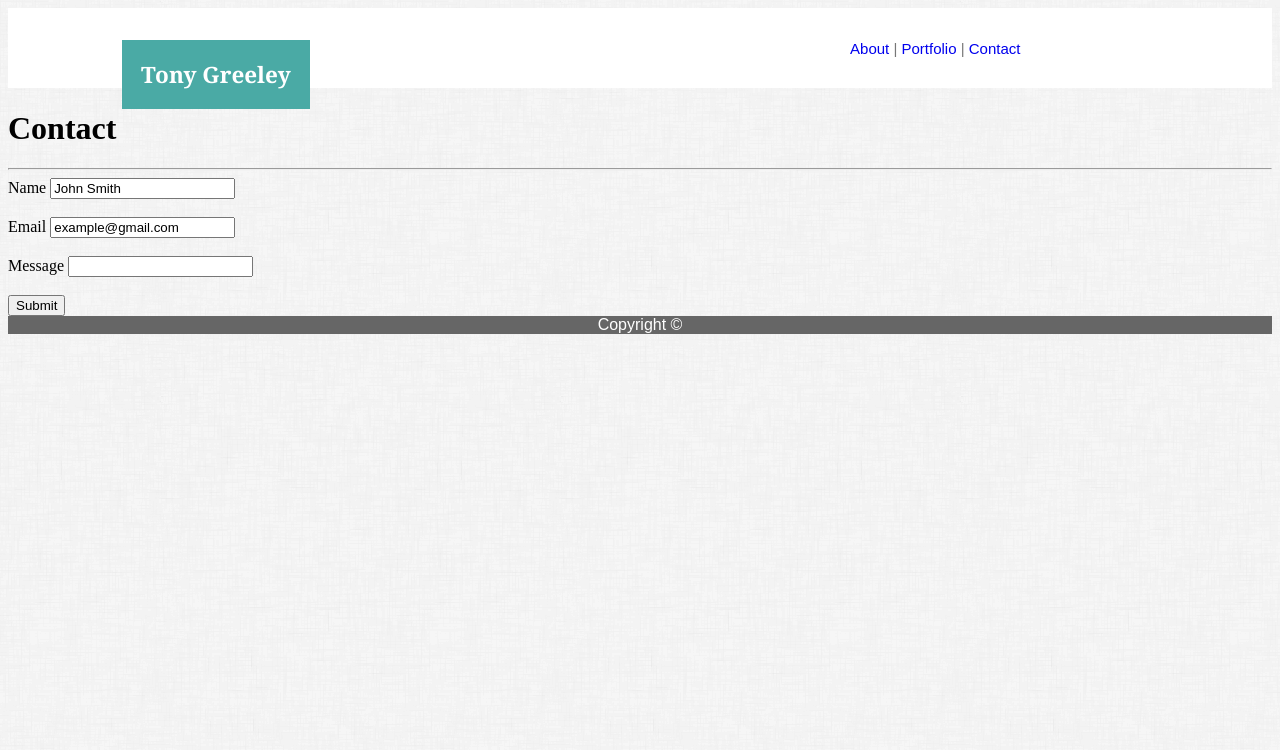
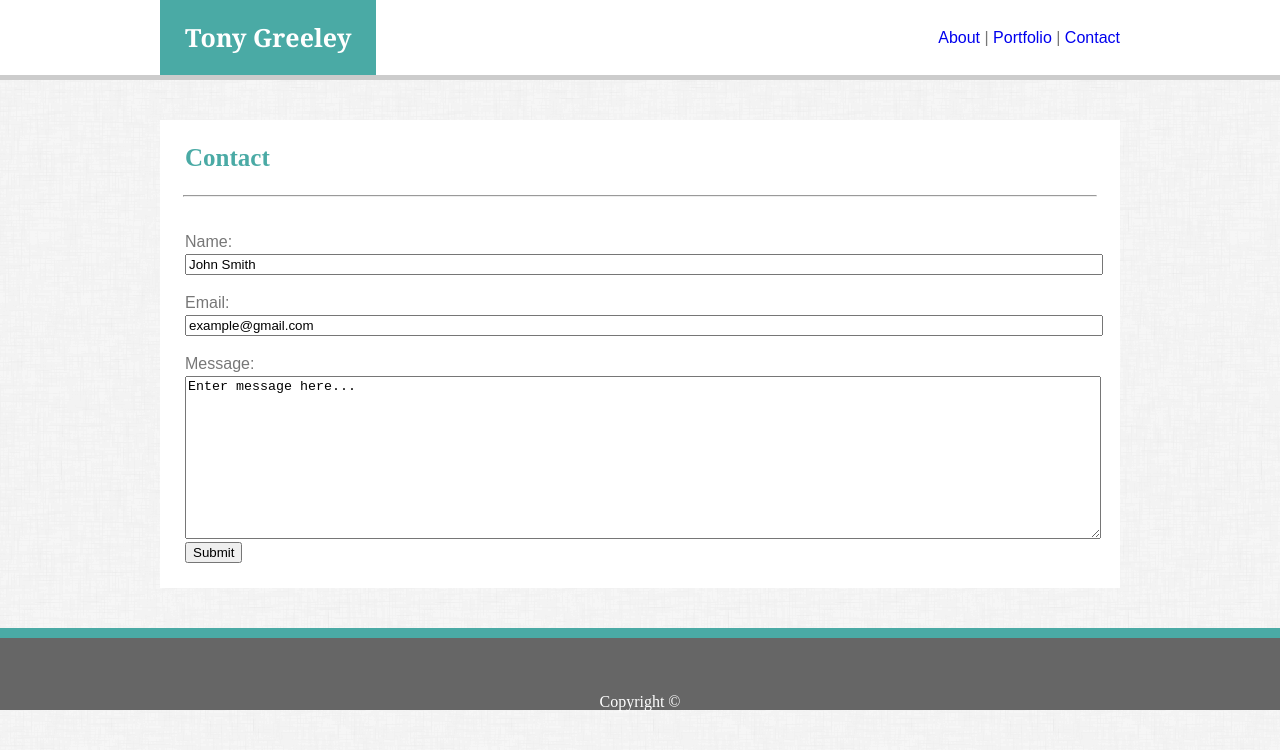
Before and after one commit to tonythetiger323/Basic-Portfolio, a plain HTML site: page contact.html in a window 1280 px wide. Drawn offline with Linux system fonts and the light colour scheme.

Commit message:
Rough Draft

```diff
--- a/assets/css/style.css
+++ b/assets/css/style.css
@@ -1,3 +1,52 @@
+/* http://meyerweb.com/eric/tools/css/reset/
+   v2.0 | 20110126
+   License: none (public domain)
+*/
+
+html, body, div, span, applet, object, iframe,
+h1, h2, h3, h4, h5, h6, p, blockquote, pre,
+a, abbr, acronym, address, big, cite, code,
+del, dfn, em, img, ins, kbd, q, s, samp,
+small, strike, strong, sub, sup, tt, var,
+b, u, i, center,
+dl, dt, dd, ol, ul, li,
+fieldset, form, label, legend,
+table, caption, tbody, tfoot, thead, tr, th, td,
+article, aside, canvas, details, embed,
+figure, figcaption, footer, header, hgroup,
+menu, nav, output, ruby, section, summary,
+time, mark, audio, video {
+	margin: 0;
+	padding: 0;
+	border: 0;
+	font-size: 100%;
+	font: inherit;
+	vertical-align: baseline;
+}
+/* HTML5 display-role reset for older browsers */
+article, aside, details, figcaption, figure,
+footer, header, hgroup, menu, nav, section {
+	display: block;
+}
+body {
+	line-height: 1;
+}
+ol, ul {
+	list-style: none;
+}
+blockquote, q {
+	quotes: none;
+}
+blockquote:before, blockquote:after,
+q:before, q:after {
+	content: '';
+	content: none;
+}
+table {
+	border-collapse: collapse;
+	border-spacing: 0;
+}
+
 body {
     background-image: url(../images/dust_scratches.png)
 }
@@ -6,56 +55,131 @@ a:link {
     text-decoration: none;
 }
 
+a:visted {
+    color: #777;
+}
+
 nav {
-    padding-top: 2.5%;
-    padding-bottom: 2.5%;
-    padding-right: 10%;
-    text-align: right;
-    font-family: "Arial", "Helvetica Neue", Helvetica, sans-serif;
-    font-size: 15px;
-    color: #777;
+    width: 100%;
     background-color: #FFF;
+    border-bottom: 5px solid #CCC;
+    margin-bottom: 40px;
+}
+
+.insideRow {
+    width: 960px;
+    margin: 0 auto;
 }
 
 #myName {
-    padding: 1.7%;
-    margin-top: 0;
-    margin-left: 10%;
-    margin-bottom: 0;
     float: left;
-    text-align: center;
-    font-family: "Georgia", Times, Times New Roman, serif;
+    background-color: #4aaaa5;
+    font-family: Georgia, 'Times New Roman', Times, serif;
     color: #FFF;
-    background-color: #4aaaa5;
+    font-size: 25px;
+    padding: 25px;
+    font-weight: bold;
 }
 
-img.me {
-    margin: 1.5%;
-    float: left;
-    width: 30%;
+.navLinks {
+    float: right;
+    color: #777;
+    font-family: Arial, 'Helvetica Neue', Helvetica, sans-serif;
+    font-size: 16px;
+    padding-top: 30px;
+}
+
+.clearFix {
+    clear: both;
 }
 
 .bio {
-    height: 200%;
-    margin: 5% 10%;
-    background-color: #FFF;
+    width: 960px;
+    margin: 0 auto;
+    background-color: #fff;
+
 }
 
-#about {
-    margin: 0;
+.about {
+    float: left;
+    color: #4aaaa5;
+    font-size: 25px;
+    padding: 25px;
+    font-weight: bold;
+}
+
+.me {
+    float: left;
+    padding: 25px;
+}
+
+.paragraphs {
+    font-family: Arial, 'Helvetica Neue', Helvetica, sans-serif;
+    color: #777;
+    font-size: 16px;
+    line-height: 24px;
     padding: 20px;
-    border-bottom: 1px solid lightgray;
-    color: #4aaaa5;
 }
 
 footer {
-    clear: both;
+    background-color: #666;
     text-align: center;
-    background-color: #666;
-    font-family: "Arial", "Helvetica Neue", Helvetica, sans-serif;
     color: #FFF;
+    border-top: 10px solid #4aaaa5;
+    padding-top: 56px;
+    margin-top: 40px;
 }
 
-#nav {
-    margin-right: 11%;
+.projBox {
+    width: 200px;
+    height: 125;
+    position: relative;
 }
+
+.projBox img {
+    width: 200px;
+    height: 125px;
+}
+
+.projBox p {
+    background-color: #4aaaa5;
+    font-family: Georgia, 'Times New Roman', Times, serif;
+    color: #FFF;
+    text-align: center;
+    font-size: 16px;
+    padding: 10px 0;
+    position: absolute;
+    bottom: 15px;
+    Left: 0;
+    right: 0;
+}
+
+.projBoxContainer {
+    padding: 30px 25px;
+}
+.bio .projBoxContainer {
+    display: inline-block;
+}
+
+form {
+    padding: 25px;
+}
+input[type=text] {
+    width: 100%;
+}
+
+input[type=email] {
+    width: 100%;
+}
+
+textarea {
+    width: 100%;
+    height: 157px;
+}
+
+label {
+    font-family: Arial, 'Helvetica Neue', Helvetica, sans-serif;
+    color: #777;
+    font-size: 16px;
+    line-height: 24px;
+}
--- a/contact.html
+++ b/contact.html
@@ -1,5 +1,6 @@
 <!DOCTYPE html>
 <html>
+
 <head>
     <title>Tony Greeley's Portfolio - Contact</title>
     <link rel="stylesheet" type="text/css" href="assets/css/style.css">
@@ -7,23 +8,33 @@
 
 <body>
     <nav>
+        <div class="insideRow">
             <h1 id="myName">Tony Greeley</h1>
 
-            <div id="nav">
+            <div class="navLinks">
                 <a href="index.html">About</a> |
                 <a href="portfolio.html">Portfolio</a> |
                 <a href="contact.html">Contact</a>
             </div>
+            <div class="clearFix"></div>
+        </div>
     </nav>
-        <h1>Contact</h1>
 
-        <hr>
+    <div class="bio">
+        <h1 class="about">Contact</h1>
 
-        <form>Name <input type="text" name="Name" value="John Smith"></form><br>
-        <form>Email <input type="email" name="Email" value="example@gmail.com"></form><br>
-        <form>Message <input type="text" name="Message"></form><br>
+        <hr width=95%>
+
+        <form>
+        <label for="name">Name: </label><input type="text" name="Name" value="John Smith"><br>
+        <br>
+        <label for="Email">Email: </label><input type="email" name="Email" value="example@gmail.com"><br>
+        <br>
+        <label for="Message">Message: </label><textarea>Enter message here...</textarea><br>
         <input type="submit" value="Submit">
-
+        </form>
+    </div>
         <footer> Copyright &copy;</footer>
 </body>
+
 </html>
```
Also changed, not shown: index.html (+20 -8 lines), portfolio.html (+29 -13 lines), assets/images/placeholder_1.jpg, assets/images/placeholder_2.jpg, assets/images/placeholder_3.jpg, assets/images/placeholder_4.jpg, assets/images/placeholder_5.jpg, assets/images/profile.jpg. Lines whose indentation alone changed are shown as unchanged.
